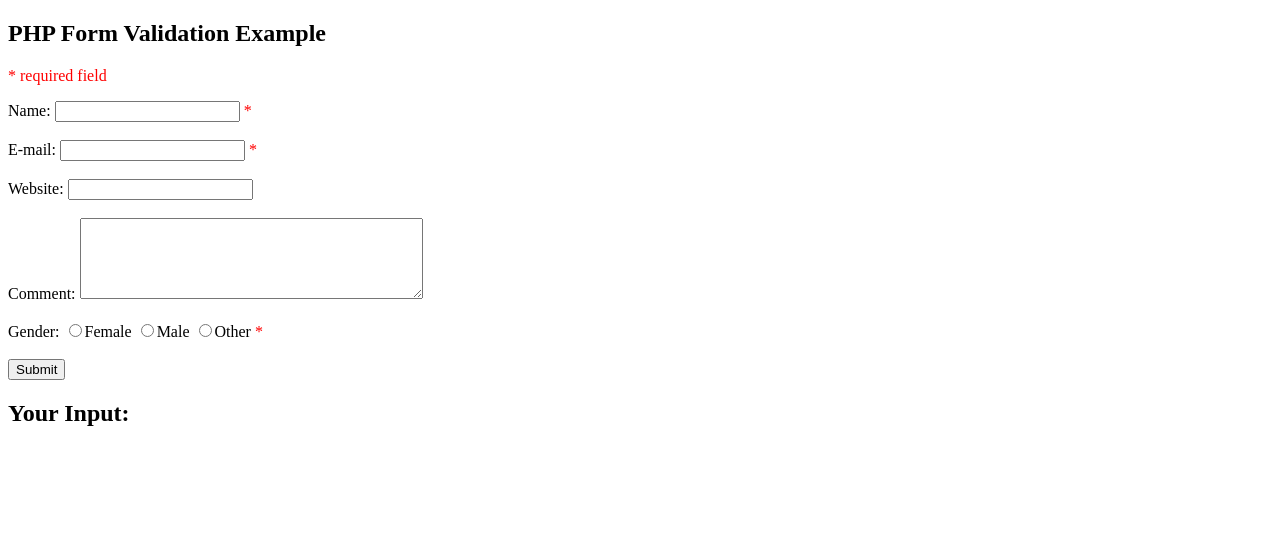
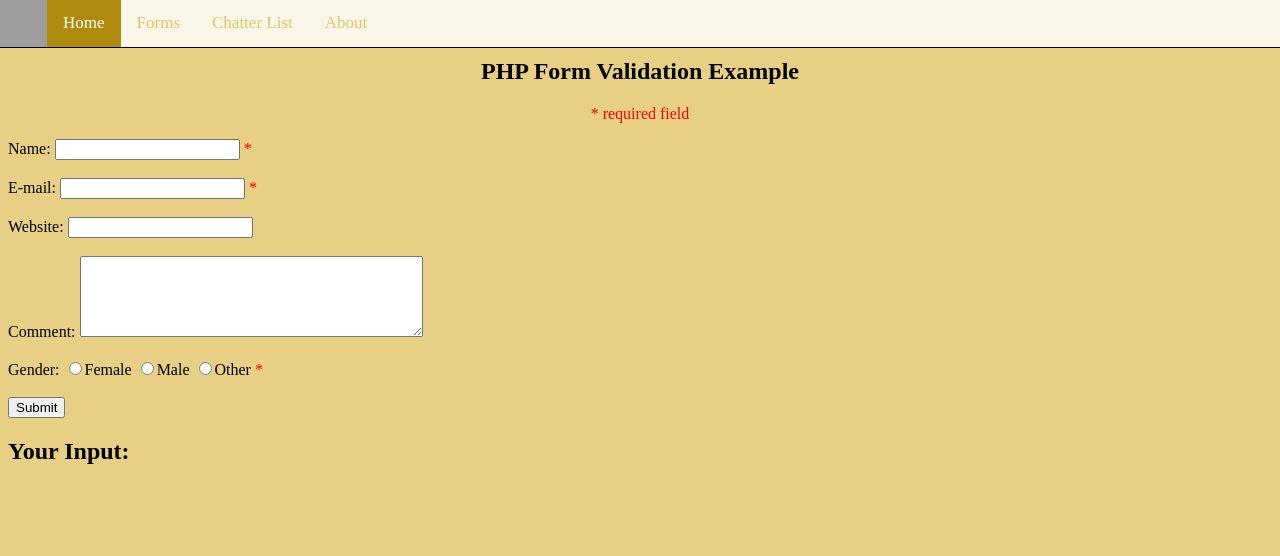
Before and after one commit to ldlaigo/week9, a PHP site: page /forms.php in a window 1280 px wide. Shown: the top 556 px of the page. Run offline with PHP 8.4, Linux system fonts and the light colour scheme; grey boxes are pictures that could not be loaded.

Commit message:
Update forms.php

```diff
--- a/forms.php
+++ b/forms.php
@@ -5,8 +5,64 @@
 .error {color: #FF0000;}
 </style>
 </head>
+<style>
+.topnav {
+  margin: -10px;
+  background-color: rgb(250,246,231);
+  border: .5px solid black;
+  overflow: hidden;
+}
+
+/* Style the links inside the navigation bar */
+.topnav a {
+  float: left;
+  color:  rgb(221,197,105);
+  text-align: center;
+  padding: 14px 16px;
+  text-decoration: none;
+  font-size: 17px;
+}
+
+/* Change the color of links on hover */
+.topnav a:hover {
+  background-color: #ddd;
+  color: black;
+}
+
+/* Add a color to the active/current link */
+.topnav a.active {
+  background-color: #ae8b0c;
+  color: white;
+}
+.topnav a.icon {
+  padding: 0px;
+}
+li a {
+  display: block;
+  color: white;
+  text-align: center;
+  padding: 14px 16px;
+  text-decoration: none;
+}
+
+li a:hover {
+  background-color: #111;
+}
+body {
+  background-color: rgba(225,197,100, 0.8);
+  background-repeat: no-repeat;
+  background-attachment: fixed;
+  background-size: cover;
+}
+</style>
 <body>
-
+<div class="topnav">
+  <a class ="icon" href="#home"><img src="https://64.media.tumblr.com/e0b978612c68d83635151d03fa995a0c/e1089a909f72b296-c7/s540x810/640bd85b2a8cc63ab5d08ee11459fec87c3a681a.jpg" style="width:48px;height:48px; margin:0px; margin-bottom:-5px;"></a>
+  <a class="active" href="#home">Home</a>
+  <a href="forms.php">Forms</a>
+  <a href="#chatters">Chatter List</a>
+  <a href="#about">About</a>
+</div>
 <?php
 // define variables and set to empty values
 $nameErr = $emailErr = $genderErr = $websiteErr = "";
@@ -64,9 +120,9 @@ function test_input($data) {
 }
 ?>
 
-<h2>PHP Form Validation Example</h2>
-<p><span class="error">* required field</span></p>
-<form method="post" action="<?php echo htmlspecialchars($_SERVER["PHP_SELF"]);?>">
+<h2 style="text-align:center;">PHP Form Validation Example</h2>
+<p style="text-align:center;"><span class="error">* required field</span></p>
+<form style="display: block; margin-left: auto; margin-right: auto;" method="post" action="<?php echo htmlspecialchars($_SERVER["PHP_SELF"]);?>">
   Name: <input type="text" name="name" value="<?php echo $name;?>">
   <span class="error">* <?php echo $nameErr;?></span>
   <br><br>
```
